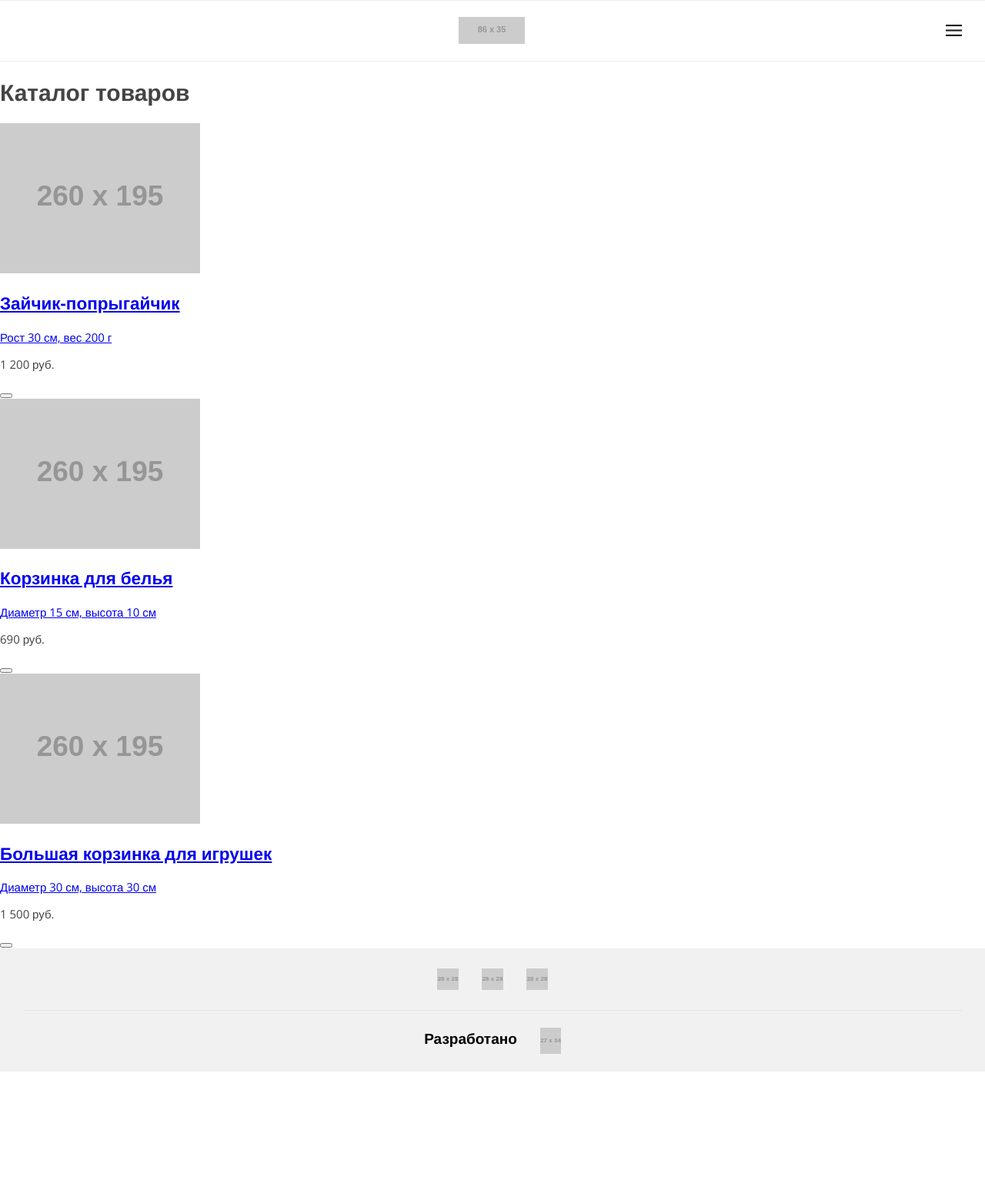
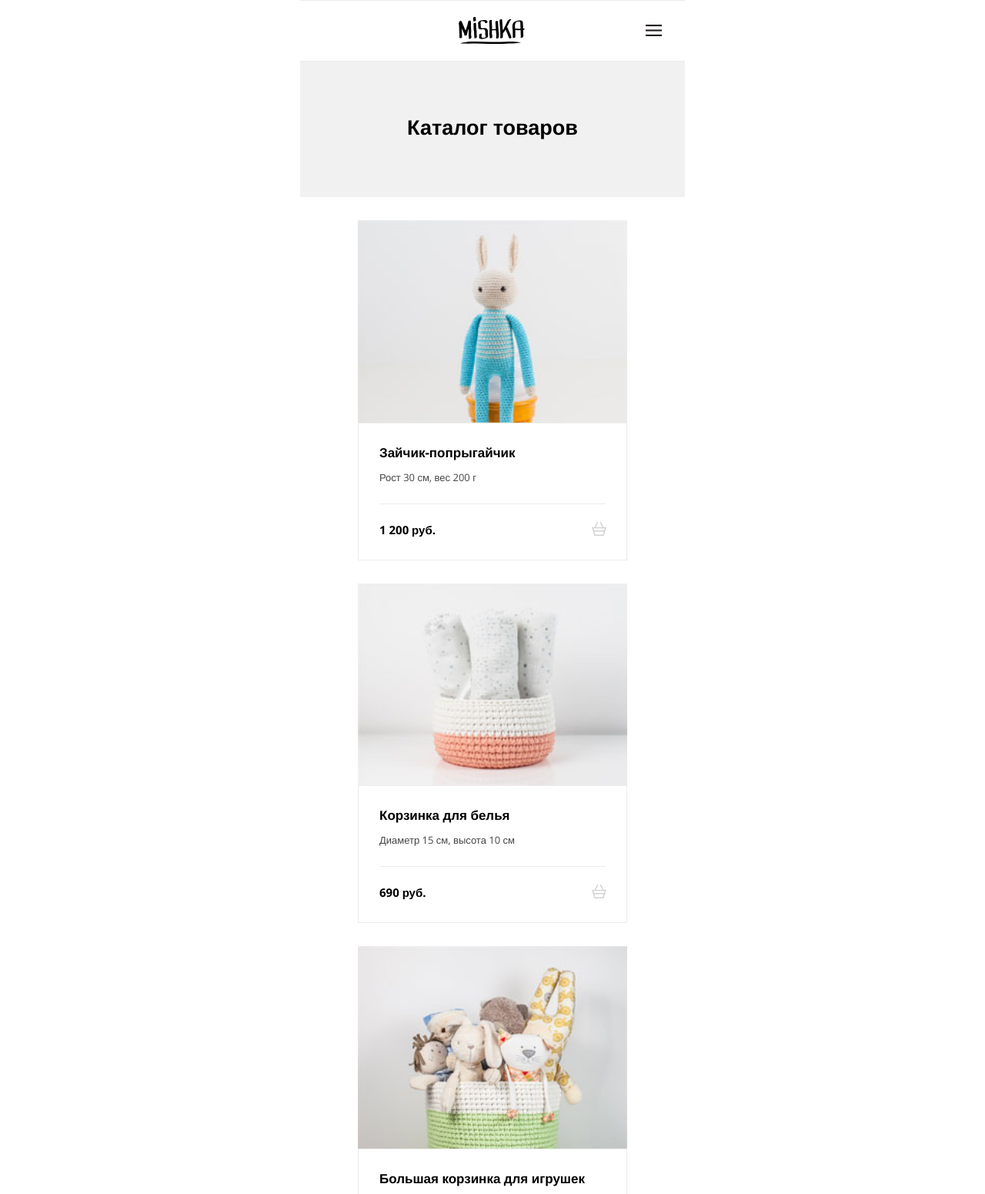
Before and after one commit to pavel-klimov/842877-mishka-16, a website: page source/catalog.html in a window 1280 px wide. Shown: the top 1551 px of the page at 77% size. Before the commit the page ends 1392 px from the top, so only its background shows below. Drawn offline with nearby package versions, Linux system fonts and the light colour scheme; files that its build step writes are made by us from their sources; placeholder pictures from the web are drawn by us.

Commit message:
Мобильная версия страницы каталога и формы

```diff
--- a/source/catalog.html
+++ b/source/catalog.html
@@ -2,37 +2,40 @@
 <html lang="ru">
   <head>
     <meta charset="utf-8">
+    <meta name="viewport" content="width=device-width,initial-scale=1">
+    <meta http-equiv="X-UA-Compatible" content="IE=edge">
     <title>HTML Academy: Мишка</title>
     <link href="https://fonts.googleapis.com/css?family=Open+Sans:400,700&amp;subset=cyrillic" rel="stylesheet">
     <link href="./css/style.css" rel="stylesheet">
   </head>
   <body>
+    <div class="wraper">
       <header class="header">
         <div class="header__logo">
-        <a href="./index.html" class="header__logo-link">
-          <img class="header__logo-image" width="86" height="35" src="http://placehold.it/86x35" alt="Магазин вещей ручной работы Мишка">
+          <a href="index.html" class="header__logo-link">
+            <img class="header__logo-image" width="86" height="35" src="img/logo-mobile.svg" alt="Магазин вещей ручной работы Мишка">
           </a>
-        <button class="header__menu-button" type="button" aria-label="Открыть меню"></button>
+          <button class="header__menu-button header__menu-button--no-js" type="button" aria-label="Открыть меню"></button>
         </div>
-      <nav class="header__menu">
+        <nav class="header__menu header__menu--no-js">
           <ul class="menu">
             <li class="menu__item">
               <a class="menu__link">Каталог товаров</a>
             </li>
             <li class="menu__item">
-            <a href="./form.html" class="menu__link">Вязание на заказ</a>
+              <a href="form.html" class="menu__link">Вязание на заказ</a>
             </li>
           </ul>
           <ul class="menu">
             <li class="menu__item">
               <a href="#" class="menu__link">
-              <img class="menu__link-icon" width="21" height="21" src="http://placehold.it/21x21" alt="Поиск">
+                <img class="menu__link-icon" width="18" height="18" src="img/icon-search.svg" alt="Поиск">
                 <span>Поиск по сайту</span>
               </a>
             </li>
             <li class="menu__item">
               <a href="#" class="menu__link">
-              <img class="menu__link-icon" width="21" height="21" src="http://placehold.it/21x21" alt="Корзина">
+                <img class="menu__link-icon" width="18" height="18" src="img/icon-cart.svg" alt="Корзина">
                 <span>Корзина: пока пуста</span>
               </a>
             </li>
@@ -43,36 +46,54 @@
         <h1 class="page-title">Каталог товаров</h1>
         <div class="catalog">
           <section class="catalog-item">
-          <a href="#" class="catalog-item__link">
-            <img class="catalog-item__image" width="260" height="195" src="http://placehold.it/260x195" alt="Зайчик ручной работы">
+            <a href="#" class="catalog-item__link-image">
+              <img class="catalog-item__image" width="260" height="195" src="img/photo-hare-mobile@1x.jpg" alt="Зайчик ручной работы">
+            </a>
+            <div class="catalog-item__body">
+              <a href="#" class="catalog-item__link-title">
                 <h2 class="catalog-item__title">Зайчик-попрыгайчик</h2>
+              </a>
                 <p class="catalog-item__desc">Рост 30 см, вес 200 г</p>
-          </a>
               <div class="catalog-item__for-buy">
                 <p class="catalog-item__price">1 200 руб.</p>
-            <button class="catalog-item__buy-button" aria-label="Добавить в корзину"></button>
+                <button class="catalog-item__buy-button" aria-label="Добавить в корзину">
+                  <img class="catalog-item__buy-button-image" width="21" height="18" src="img/icon-cart.svg" alt="">
+                </button>
+              </div>
             </div>
           </section>
           <section class="catalog-item">
-          <a href="#" class="catalog-item__link">
-            <img class="catalog-item__image" width="260" height="195" src="http://placehold.it/260x195" alt="Вязаная корзинка для белья">
+            <a href="#" class="catalog-item__link-image">
+              <img class="catalog-item__image" width="260" height="195" src="img/photo-bowl-mobile@1x.jpg" alt="Вязаная корзинка для белья">
+            </a>
+            <div class="catalog-item__body">
+              <a href="#" class="catalog-item__link-title">
                 <h2 class="catalog-item__title">Корзинка для белья</h2>
+              </a>
               <p class="catalog-item__desc">Диаметр 15 см, высота 10 см</p>
-          </a>
               <div class="catalog-item__for-buy">
                 <p class="catalog-item__price">690 руб.</p>
-            <button class="catalog-item__buy-button" aria-label="Добавить в корзину"></button>
+                <button class="catalog-item__buy-button" aria-label="Добавить в корзину">
+                  <img class="catalog-item__buy-button-image" width="21" height="18" src="img/icon-cart.svg" alt="">
+                </button>
+              </div>
             </div>
           </section>
           <section class="catalog-item">
-          <a href="#" class="catalog-item__link">
-            <img class="catalog-item__image" width="260" height="195" src="http://placehold.it/260x195" alt="Большая корзинка полная игрушек">
+            <a href="#" class="catalog-item__link-image">
+              <img class="catalog-item__image" width="260" height="195" src="img/photo-toys-mobile@1x.jpg" alt="Большая корзинка полная игрушек">
+            </a>
+            <div class="catalog-item__body">
+              <a href="#" class="catalog-item__link-title">
                 <h2 class="catalog-item__title">Большая корзинка для игрушек</h2>
+              </a>
               <p class="catalog-item__desc">Диаметр 30 см, высота 30 см</p>
-          </a>
               <div class="catalog-item__for-buy">
                 <p class="catalog-item__price">1 500 руб.</p>
-            <button class="catalog-item__buy-button" aria-label="Добавить в корзину"></button>
+                <button class="catalog-item__buy-button" aria-label="Добавить в корзину">
+                  <img class="catalog-item__buy-button-image" width="21" height="18" src="img/icon-cart.svg" alt="">
+                </button>
+              </div>
             </div>
           </section>
         </div>
@@ -80,19 +101,34 @@
       <footer class="footer">
         <ul class="footer__social">
           <li><a href="#" class="footer__social-link" aria-label="Наша страница в Instagram">
-          <img class="footer__social-logo" width="28" height="28" src="http://placehold.it/28x28" alt="Instagram">
+            <img class="footer__social-logo" width="21" height="21" src="img/icon-insta.svg" alt="Instagram">
           </a></li>
-        <li><a href="#" class="footer__social-link" aria-label="Наша страница на Facebook">
-          <img class="footer__social-logo" width="28" height="28" src="http://placehold.it/28x28" alt="Facebook">
+          <li><a href="#" class="footer__social-link footer__social-link--facebook" aria-label="Наша страница на Facebook">
+            <img class="footer__social-logo" width="15" height="28" src="img/icon-fb.svg" alt="Facebook">
           </a></li>
           <li><a href="#" class="footer__social-link" aria-label="Наша страница в Twitter">
-          <img class="footer__social-logo" width="28" height="28" src="http://placehold.it/28x28" alt="Twitter">
+            <img class="footer__social-logo" width="23" height="20" src="img/icon-twitter.svg" alt="Twitter">
           </a></li>
         </ul>
         <a href="#" class="footer__copyright">
           <span class="footer__copyright-text">Разработано</span>
-        <img width="27" height="34" src="http://placehold.it/27x34" alt="HTML Academy">
+          <img width="27" height="34" src="img/logo-htmlacademy.svg" alt="HTML Academy">
         </a>
       </footer>
+    </div>
+    <script>
+      var menuNoJSClass = 'header__menu--no-js';
+      var menuButtonNoJSClass = 'header__menu-button--no-js';
+      var menuOpenClass = 'header__menu--open';
+      var menuOpenButtonClass = 'header__menu-button--open';
+      var menuElement = document.querySelector('.' + menuNoJSClass);
+      menuElement.classList.remove(menuNoJSClass);
+      var menuButtonElement = document.querySelector('.' + menuButtonNoJSClass);
+      menuButtonElement.classList.remove(menuButtonNoJSClass);
+      menuButtonElement.addEventListener('click', function() {
+        menuElement.classList.toggle(menuOpenClass);
+        menuButtonElement.classList.toggle(menuOpenButtonClass);
+      })
+    </script>
   </body>
 </html>
--- /dev/null
+++ b/source/sass/blocks/catalog-item.scss
@@ -0,0 +1,86 @@
+.catalog-item {
+  max-width: 350px;
+  padding: 0 30px 30px;
+  margin: 0 auto;
+}
+
+.catalog-item__link-image {
+  font-size: 0px;
+  display: block;
+}
+
+.catalog-item__image {
+  width: 100%;
+  height: auto;
+}
+
+.catalog-item__body {
+  padding: 27px 28px 28px;
+  box-shadow: inset 0 0 0 1px #ececec;
+
+  &:hover {
+    box-shadow: 0 6px 10px rgba(0, 0, 0, 0.1);
+  }
+
+  &:active {
+    box-shadow: 0 3px 5px rgba(0, 0, 0, 0.1);
+  }
+}
+
+.catalog-item__link-title {
+  color: #000000;
+  text-decoration: none;
+}
+.catalog-item__title {
+  margin: 0;
+  padding: 0 0 5px;
+  font-size: 17px;
+  font-weight: 700;
+  line-height: 24px;
+}
+
+.catalog-item__desc {
+  margin: 0;
+  min-height: 50px;
+  font-size: 13px;
+  font-weight: 400;
+  line-height: 30px;
+  box-shadow: inset 0 -1px 0 #ececec;
+}
+
+.catalog-item__for-buy {
+  position: relative;
+  padding-top: 21px;
+}
+
+.catalog-item__price {
+  margin: 0;
+  color: #000000;
+  font-size: 15px;
+  font-weight: 700;
+  line-height: 24px;
+}
+
+.catalog-item__buy-button {
+  position: absolute;
+  right: -8px;
+  bottom: 0;
+  border: none;
+  background: none;
+
+  &:focus .catalog-item__buy-button-image,
+  &:hover .catalog-item__buy-button-image {
+    fill: #63d1bb;
+    opacity: 1;
+  }
+
+  &:active .catalog-item__buy-button-image {
+    fill: #63d1bb;
+    opacity: 0.3;
+  }
+}
+
+.catalog-item__buy-button-image {
+  fill: #000000;
+  opacity: 0.2;
+}
--- /dev/null
+++ b/source/sass/blocks/catalog.scss
@@ -0,0 +1,3 @@
+.catalog {
+  padding-top: 30px;
+}
--- a/source/sass/blocks/footer.scss
+++ b/source/sass/blocks/footer.scss
@@ -7,7 +7,7 @@
   display: flex;
   justify-content: center;
   align-items: center;
-  min-height: 80px;
+  height: 80px;
   margin: 0;
   padding: 0;
   list-style: none;
@@ -28,7 +28,7 @@
   justify-content: center;
   align-items: center;
   box-shadow: inset 0 1px 0 #e5e5e5;
-  min-height: 80px;
+  height: 80px;
   color: #000000;
   font-size: 19px;
   font-weight: 700;
--- a/source/sass/blocks/menu.scss
+++ b/source/sass/blocks/menu.scss
@@ -10,7 +10,7 @@
   position: relative;
   display: flex;
   align-items: center;
-  min-height: 79px;
+  height: 79px;
   padding-left: 75px;
   box-shadow: 0 1px 0 #ececec, inset 0 1px 0 #ececec;
   color: #000000;
--- /dev/null
+++ b/source/sass/blocks/page-title.scss
@@ -0,0 +1,13 @@
+.page-title {
+  display: flex;
+  justify-content: center;
+  align-items: center;
+  min-height: 172px;
+  padding: 0 0 5px;
+  margin: 0;
+  color: #000000;
+  font-size: 27px;
+  font-weight: 700;
+  line-height: 30px;
+  background-color: #f1f1f1;
+}
--- a/source/sass/style.scss
+++ b/source/sass/style.scss
@@ -1,6 +1,7 @@
 @import "./main.scss";
 @import "./blocks/wraper.scss";
 @import "./blocks/button.scss";
+@import "./blocks/page-title.scss";
 @import "./blocks/header.scss";
 @import "./blocks/menu.scss";
 @import "./blocks/intro.scss";
@@ -8,4 +9,6 @@
 @import "./blocks/about.scss";
 @import "./blocks/feedback.scss";
 @import "./blocks/contacts.scss";
+@import "./blocks/catalog.scss";
+@import "./blocks/catalog-item.scss";
 @import "./blocks/footer.scss";
```
Also changed, not shown: source/form.html (+33 -12 lines). Lines whose indentation alone changed are shown as unchanged.
